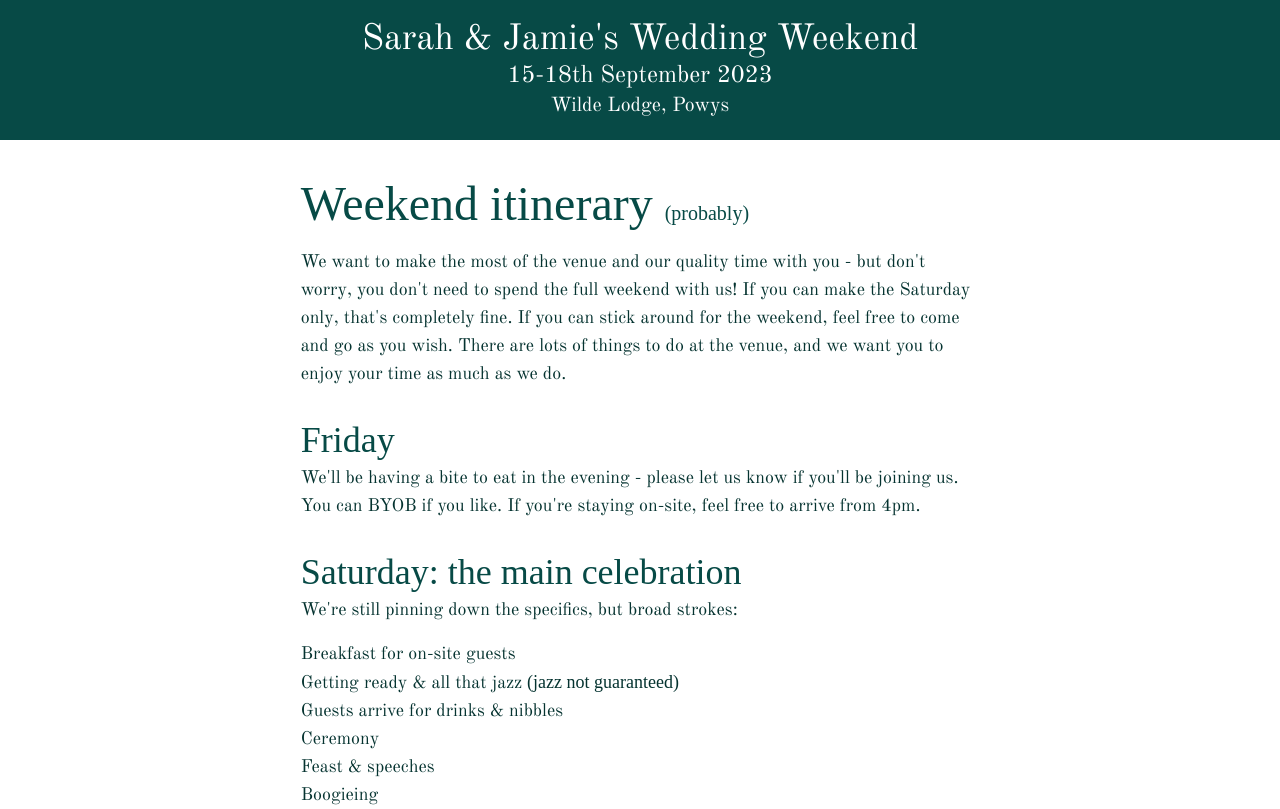
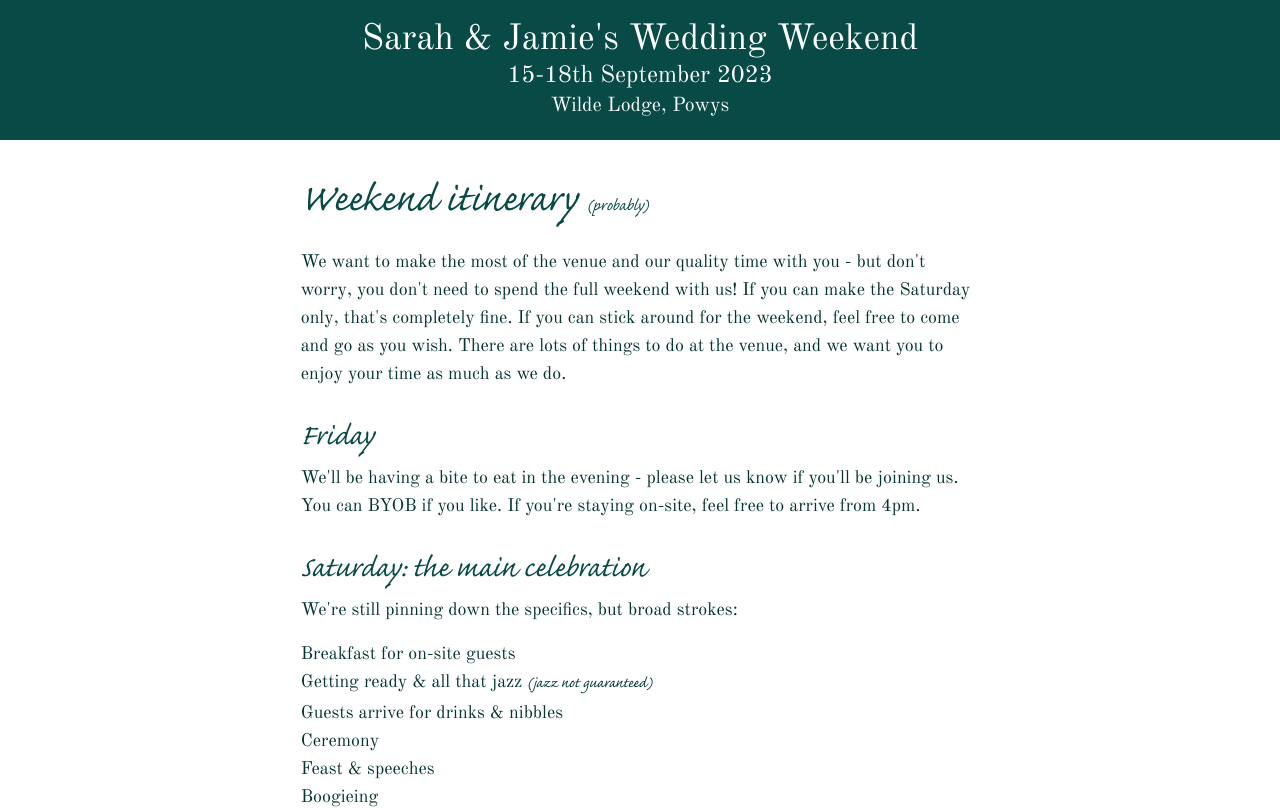
Before and after one commit to Jammooka/wedding, a Vue app: page / in a window 1280 px wide. Shown: the top 809 px of the page. Built offline with nearby package versions, Linux system fonts and the light colour scheme; a web font is replaced by a local one.

Commit message:
fix font url for build

```diff
--- a/src/assets/styles/style.css
+++ b/src/assets/styles/style.css
@@ -6,8 +6,8 @@
 /* Set fonts */
 @font-face {
     font-family: 'caflisch-script-pro';
-    src: url('fonts/caflisch_script_pro_regular.woff2') format('woff2'),
-        url('fonts/caflisch_script_pro_regular.woff') format('woff');
+    src: url('/fonts/caflisch_script_pro_regular.woff2') format('woff2'),
+        url('/fonts/caflisch_script_pro_regular.woff') format('woff');
     font-weight: normal;
     font-style: normal;
 }
```
